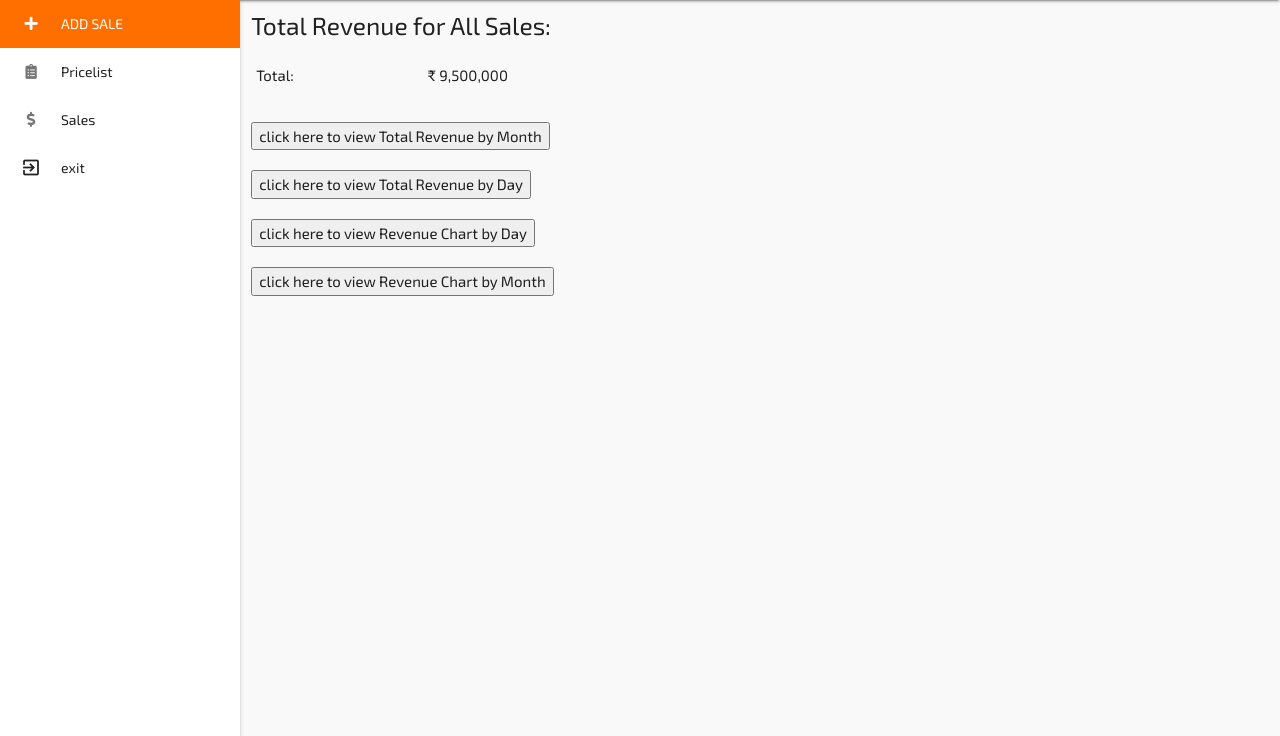
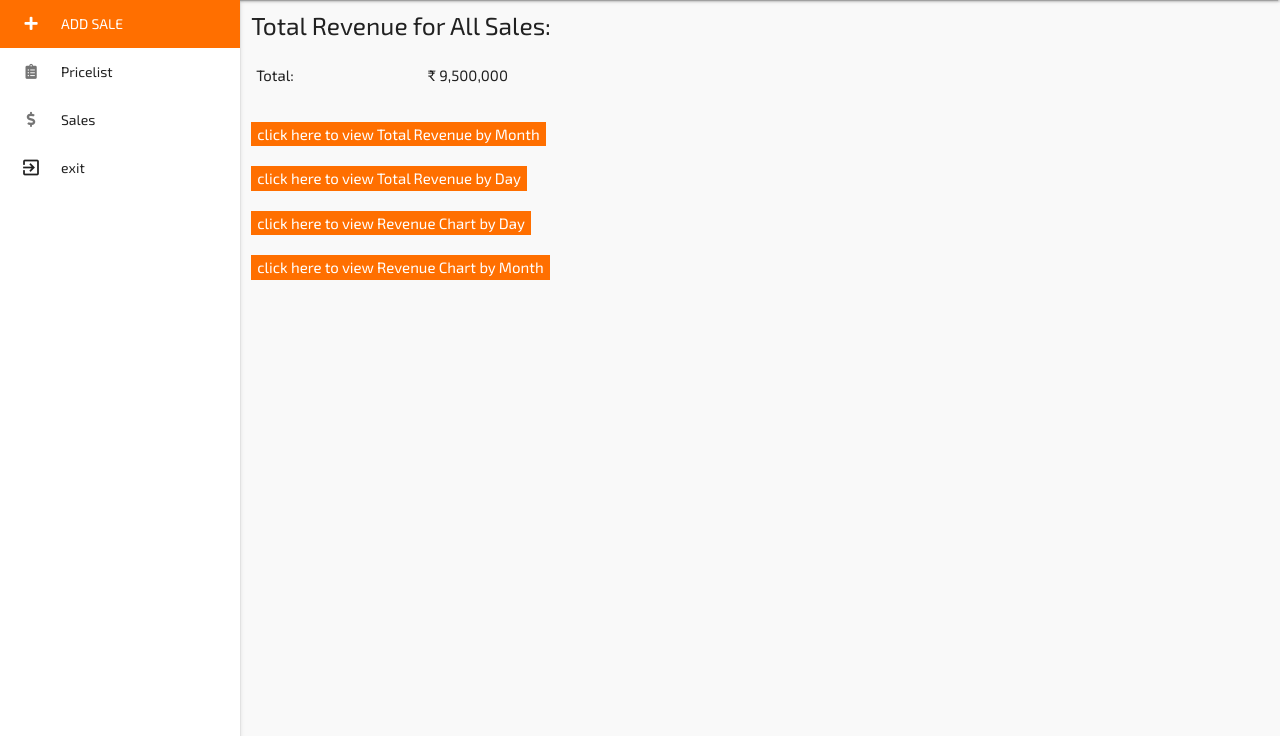
Before and after one commit to iratusbison/booking, a Django app: page /dashboard/to in a window 1280 px wide. Shown: the part 64-800 px from the top of the page. Run offline with Django 4.2, Linux system fonts and the light colour scheme; data comes from the database, SQL or seed files in the repository; some libraries are stand-ins or nearby versions; some web fonts are replaced.

Commit message:
Update sale_list_with_total.html

```diff
--- a/itemmanager/templates/sale_list_with_total.html
+++ b/itemmanager/templates/sale_list_with_total.html
@@ -2,6 +2,14 @@
 {% load humanize %}
 {% block dashboard_content %}
 <style>
+ .orange-button {
+   background-color: #ff6f00;
+   color: #fff;
+
+   border: none;
+
+   cursor: pointer;
+}
   .toggle-button.active {
     background-color: #007bff;
     color: #fff; /* Text color for active state */
@@ -42,7 +50,7 @@
 
 <div class="row">
     <div class="col s12 m6">
-        <button id="toggleMonth">click here to view Total Revenue by Month</button>
+        <button id="toggleMonth" class="orange-button">click here to view Total Revenue by Month</button>
 
         <div class="calendar" id="revenueByMonth" style="display: none;">
             <table>
@@ -65,7 +73,7 @@
 
 <div class="row">
     <div class="col s12 m6">
-        <button id="toggleDay">click here to view Total Revenue by Day</button>
+        <button id="toggleDay" class="orange-button">click here to view Total Revenue by Day</button>
 
         <div class="calendar" id="revenueByDay" style="display: none;">
             <table>
@@ -110,7 +118,7 @@
 <script src="https://cdn.jsdelivr.net/npm/chart.js"></script>
  <div class="row" >
         <div class="col s12 m6">
-            <button id="toggleDayChart">click here to view Revenue Chart by Day</button>
+            <button id="toggleDayChart" class="orange-button">click here to view Revenue Chart by Day</button>
 
             <canvas id="dayRevenueChart" width="400" height="200" style="display: none;"></canvas>
         </div>
@@ -118,7 +126,7 @@
 
     <div class="row" >
         <div class="col s12 m6">
-            <button id="toggleMonthChart">click here to view Revenue Chart by Month</button>
+            <button id="toggleMonthChart" class="orange-button">click here to view Revenue Chart by Month</button>
 
             <canvas id="monthRevenueChart" width="400" height="200" style="display: none;"></canvas>
         </div>
```
